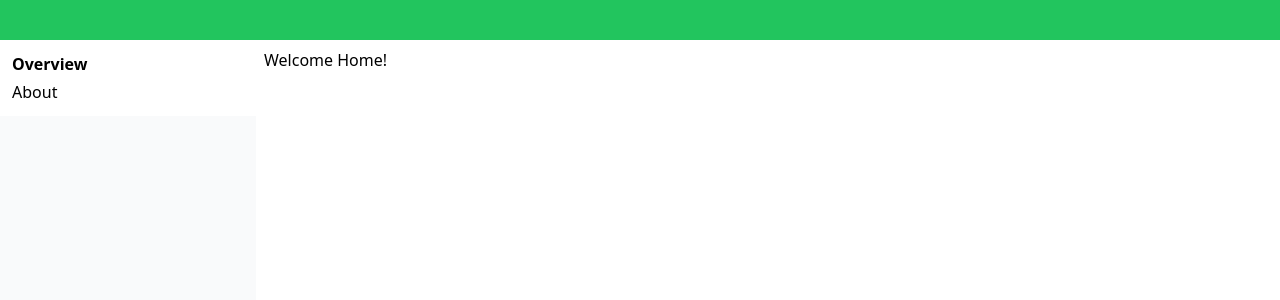
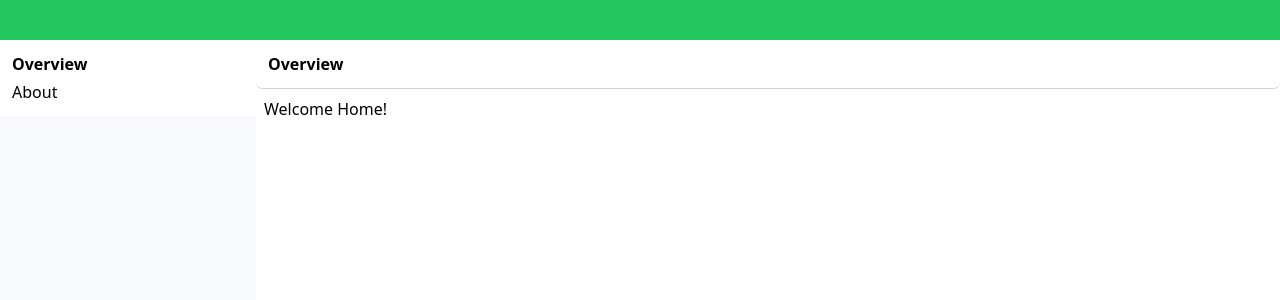
Before and after one commit to BA07-NINA/database, a React (Vite) app in the folder frontend/: page / in a window 1280 px wide. Shown: the top 300 px of the page. Built offline with nearby package versions, Linux system fonts and the light colour scheme.

Commit message:
feat: create breadcrumbs

```diff
--- /dev/null
+++ b/frontend/src/components/Breadcrumbs/Breadcrumbs.tsx
@@ -0,0 +1,37 @@
+import { Link, useLocation } from '@tanstack/react-router';
+
+function Breadcrumbs() {
+  const location = useLocation();
+
+  return (
+    <nav className="p-3 rounded-md w-full border-b border-gray-300">
+      <ol className="list-reset flex text-black">
+        <li>
+          <Link
+            to="/"
+            className={`hover:underline ${location.pathname === '/' ? 'font-bold text-black' : 'text-black'}`}
+          >
+            Overview
+          </Link>
+        </li>
+        {location.pathname !== '/' && (
+          <>
+            <li>
+              <span className="mx-2">&gt;</span>
+            </li>
+            <li>
+              <Link
+                to="/about"
+                className={`hover:underline ${location.pathname === '/about' ? 'font-bold text-black' : 'text-black'}`}
+              >
+                About
+              </Link>
+            </li>
+          </>
+        )}
+      </ol>
+    </nav>
+  );
+}
+
+export default Breadcrumbs;
--- /dev/null
+++ b/frontend/src/components/Breadcrumbs/index.tsx
@@ -0,0 +1,2 @@
+export * from './Breadcrumbs'
+export { default } from './Breadcrumbs'
--- a/frontend/src/routes/__root.tsx
+++ b/frontend/src/routes/__root.tsx
@@ -1,3 +1,4 @@
+import Breadcrumbs from '@/components/Breadcrumbs'
 import Sidebar from '@/components/Sidebar'
 import { createRootRoute, Outlet } from '@tanstack/react-router'
 import { TanStackRouterDevtools } from '@tanstack/router-devtools'
@@ -8,7 +9,10 @@ export const Route = createRootRoute({
       <div className='min-w-full min-h-10 bg-green-500'></div>
       <div className='flex'>
         <Sidebar />
+        <div className='flex-1'>
+        <Breadcrumbs />
         <Outlet />
+        </div>
       </div>
     </div>
   ),
```
